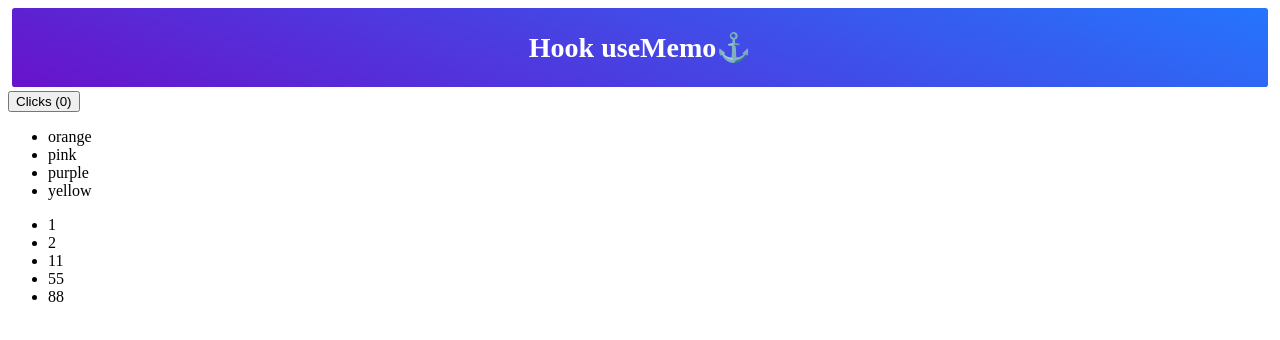
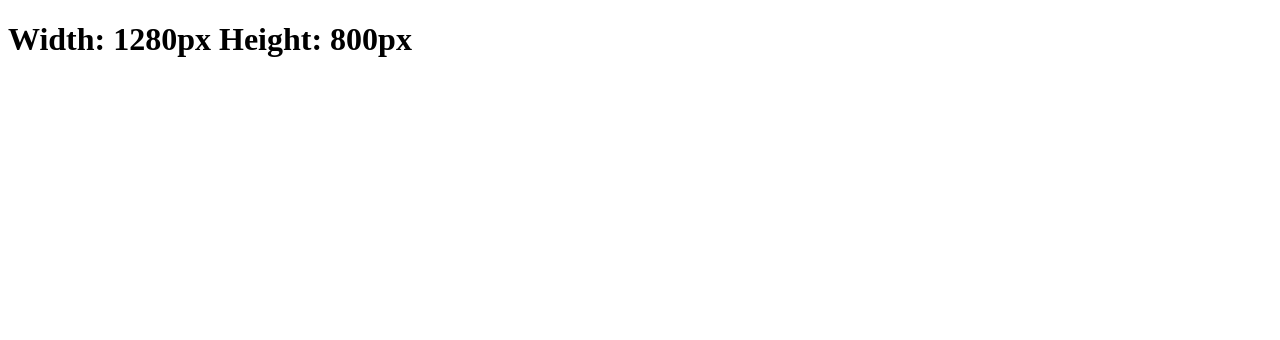
Before and after one commit to JosePabloRomero/fundamentos-react, a React (Create React App) app: page / in a window 1280 px wide. Shown: the top 340 px of the page. Built offline with nearby package versions, Linux system fonts and the light colour scheme.

Commit message:
Hooks personalizados

```diff
--- a/src/App.js
+++ b/src/App.js
@@ -22,7 +22,8 @@ import InputSelectOption from './components/InputSelectOption' */
 //import Hooks3 from './components/Hooks/Hooks3'
 //import Hooks4 from './components/Hooks/Hooks4'
 //import Hooks5 from './components/Hooks/Hooks5'
-import Hooks6 from './components/Hooks/Hooks6'
+//import Hooks6 from './components/Hooks/Hooks6'
+import HooksPersonalizados from './components/Hooks/HooksPersonalizados'
 const App = () => (
     <div>
         {/* {<InputNoControlado></InputNoControlado>
@@ -47,8 +48,10 @@ const App = () => (
         <Hooks3></Hooks3>
         <Hooks4></Hooks4>
         <Hooks5></Hooks5>
+        <Hooks6></Hooks6>
         */}
-        <Hooks6></Hooks6>
+        <HooksPersonalizados></HooksPersonalizados>
+
 
 
 
--- /dev/null
+++ b/src/components/Hooks/HooksPersonalizados/HooksPersonalizados.js
@@ -0,0 +1,37 @@
+import React, {useState, useEffect} from 'react'
+
+const useSizes = () => {
+    const [width, setWidth] = useState(window.innerWidth)
+    const [height, setHeight] = useState(window.innerHeight)
+
+    const handleResize = () => {
+        setWidth(window.innerWidth)
+        setHeight(window.innerHeight)
+    }
+    //Agregar listener
+    useEffect(() => {
+        window.addEventListener('resize', handleResize)
+
+        return () => {
+            window.removeEventListener('resize', handleResize)
+        }
+    }, [])
+
+    return {
+        width,
+        height
+    }
+}
+
+const App = () => {
+    const {height, width} = useSizes()
+    return (
+        <div>
+            <h1>
+                Width: {width}px Height: {height}px
+            </h1>
+        </div>
+    )
+}
+
+export default App
--- /dev/null
+++ b/src/components/Hooks/HooksPersonalizados/index.js
@@ -0,0 +1 @@
+export {default} from './HooksPersonalizados'
```
